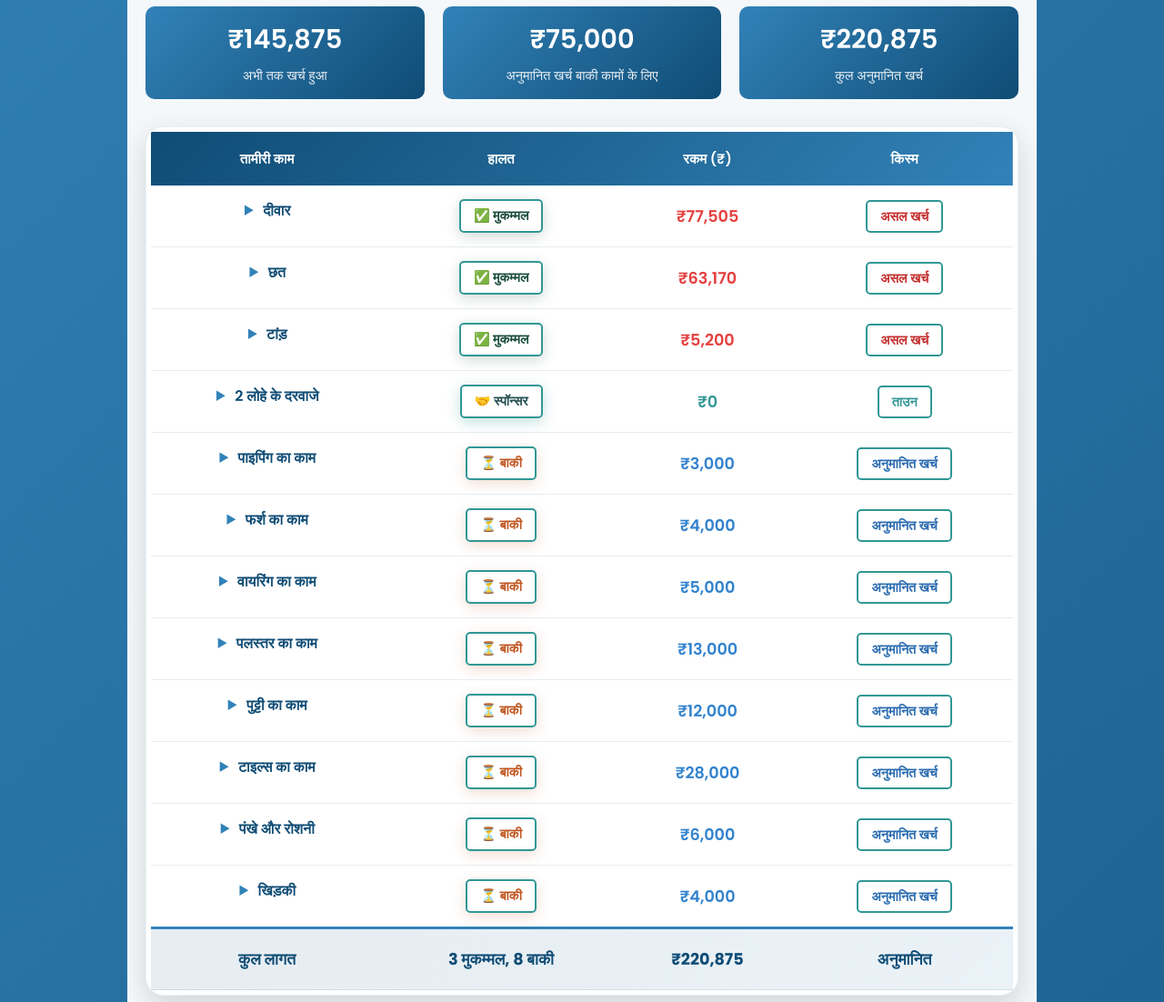
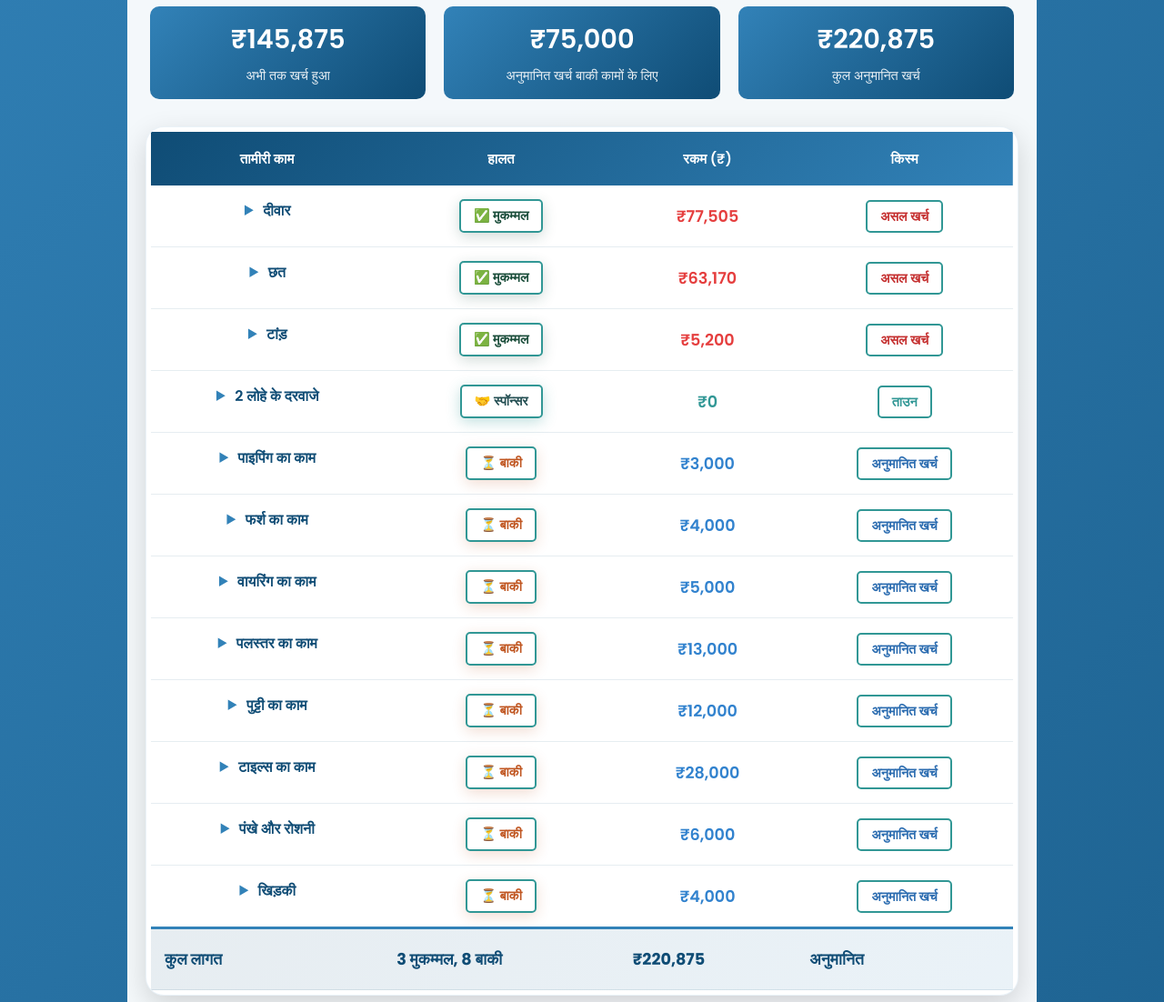
Before and after one commit to asiftr1702/ExpenseViewer, a plain HTML site: page index.html in a window 1280 px wide. Shown: the part 198-1300 px from the top of the page at 91% size. Drawn offline with Linux system fonts and the light colour scheme.

Commit message:
Add files via upload

```diff
--- a/style.css
+++ b/style.css
@@ -133,6 +133,7 @@
      grid-template-columns: repeat(auto-fit, minmax(250px, 1fr));
      gap: 20px;
      margin-bottom: 30px;
+     padding: 0 5px;
  }
 
  .summary-card {
@@ -375,6 +376,7 @@
      padding: 20px 15px;
      border-top: 3px solid #3282b8;
      font-size: 1.1rem;
+     text-align: start;
  }
 
  /* Sub-rows with enhanced styling */
```
